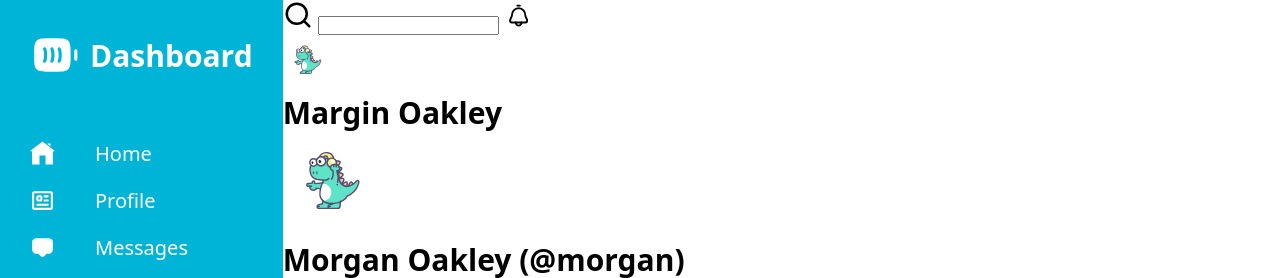
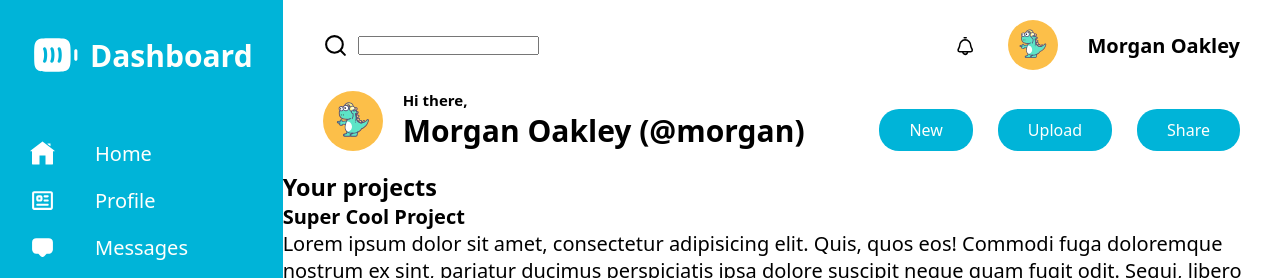
Before and after one commit to Poli2714/odin-admin-dashboard, a plain HTML site: page index.html in a window 1280 px wide. Shown: the top 278 px of the page. Drawn offline with Linux system fonts and the light colour scheme; files whose address does not match are found by name.

Commit message:
Style the header section

```diff
--- a/index.html
+++ b/index.html
@@ -77,26 +77,39 @@
       </div>
       <header>
         <div>
-          <img src="./assests/search.svg" alt="search icon" width="30" />
-          <input type="search" name="search" id="search" />
+          <div class="search">
+            <img src="./assests/search.svg" alt="search icon" width="25" />
+            <input type="search" name="search" id="search" />
+          </div>
           <img
             src="./assests/notification.svg"
             alt="notifications icon"
-            width="30"
+            width="25"
           />
-          <div>
-            <img src="./assests/dinosaur.svg" alt="dinosaur icon" width="50" />
-          </div>
-          <h2>Margin Oakley</h2>
+          <img
+            class="profile-pic"
+            src="./assests/dinosaur.svg"
+            alt="dinosaur icon"
+            width="50"
+          />
+          <h2>Morgan Oakley</h2>
         </div>
         <div>
-          <div>
-            <img src="./assests/dinosaur.svg" alt="dinosaur icon" width="100" />
+          <div class="profile">
+            <img
+              class="profile-pic"
+              src="./assests/dinosaur.svg"
+              alt="dinosaur icon"
+              width="60"
+            />
+            <span>Hi there,</span>
+            <h2>Morgan Oakley (@morgan)</h2>
           </div>
-          <h2>Morgan Oakley (@morgan)</h2>
-          <button class="btn">New</button>
-          <button class="btn">Upload</button>
-          <button class="btn">Share</button>
+          <div class="btns">
+            <button class="btn">New</button>
+            <button class="btn">Upload</button>
+            <button class="btn">Share</button>
+          </div>
         </div>
       </header>
       <main class="dashboard">
--- a/style.css
+++ b/style.css
@@ -13,6 +13,15 @@ html {
   font-family: system-ui, -apple-system, BlinkMacSystemFont, 'Segoe UI', Roboto,
     Oxygen, Ubuntu, Cantarell, 'Open Sans', 'Helvetica Neue', sans-serif;
   font-size: 20px;
+}
+
+button {
+  appearance: none;
+  cursor: pointer;
+  background-color: inherit;
+  border: none;
+  font-family: inherit;
+  font-size: inherit;
 }
 
 .container {
@@ -53,7 +62,7 @@ ul {
 
     &:hover {
       cursor: pointer;
-      scale: 1.2;
+      scale: 1.1;
     }
   }
 }
@@ -83,12 +92,87 @@ a {
   }
 
   &:hover {
-    scale: 1.1;
+    scale: 1.05;
   }
 }
 
 header {
   grid-area: header;
+  padding: 1rem 2rem;
+}
+
+header > div {
+  display: flex;
+  align-items: center;
+  gap: 1.5rem;
+
+  & :first-child {
+    margin-right: auto;
+  }
+
+  .profile-pic {
+    background-color: #fcbf49;
+    border-radius: 50%;
+  }
+}
+
+header > div:first-child {
+  margin-bottom: 1rem;
+
+  .search {
+    display: flex;
+    align-items: center;
+    gap: 0.5rem;
+  }
+
+  & h2 {
+    font-size: 1rem;
+  }
+}
+
+header > div:last-child {
+  gap: 0;
+
+  .profile {
+    display: grid;
+    align-items: center;
+    column-gap: 1rem;
+    grid-template-areas:
+      'img greeting'
+      'img profile-name';
+    grid-template-columns: max-content max-content;
+
+    .profile-pic {
+      grid-area: img;
+    }
+
+    & span {
+      align-self: end;
+      font-size: 0.75rem;
+      font-weight: bold;
+      grid-area: greeting;
+    }
+
+    & h2 {
+      font-size: 1.5rem;
+      grid-area: profile-name;
+    }
+  }
+
+  .btns {
+    display: flex;
+    align-items: end;
+    align-self: flex-end;
+    gap: 1.25rem;
+
+    .btn {
+      background-color: var(--clr-secondary);
+      border-radius: 20px;
+      color: var(--clr-primary);
+      font-size: 0.8rem;
+      padding: 0.5rem 1.5rem;
+    }
+  }
 }
 
 .dashboard {
```
